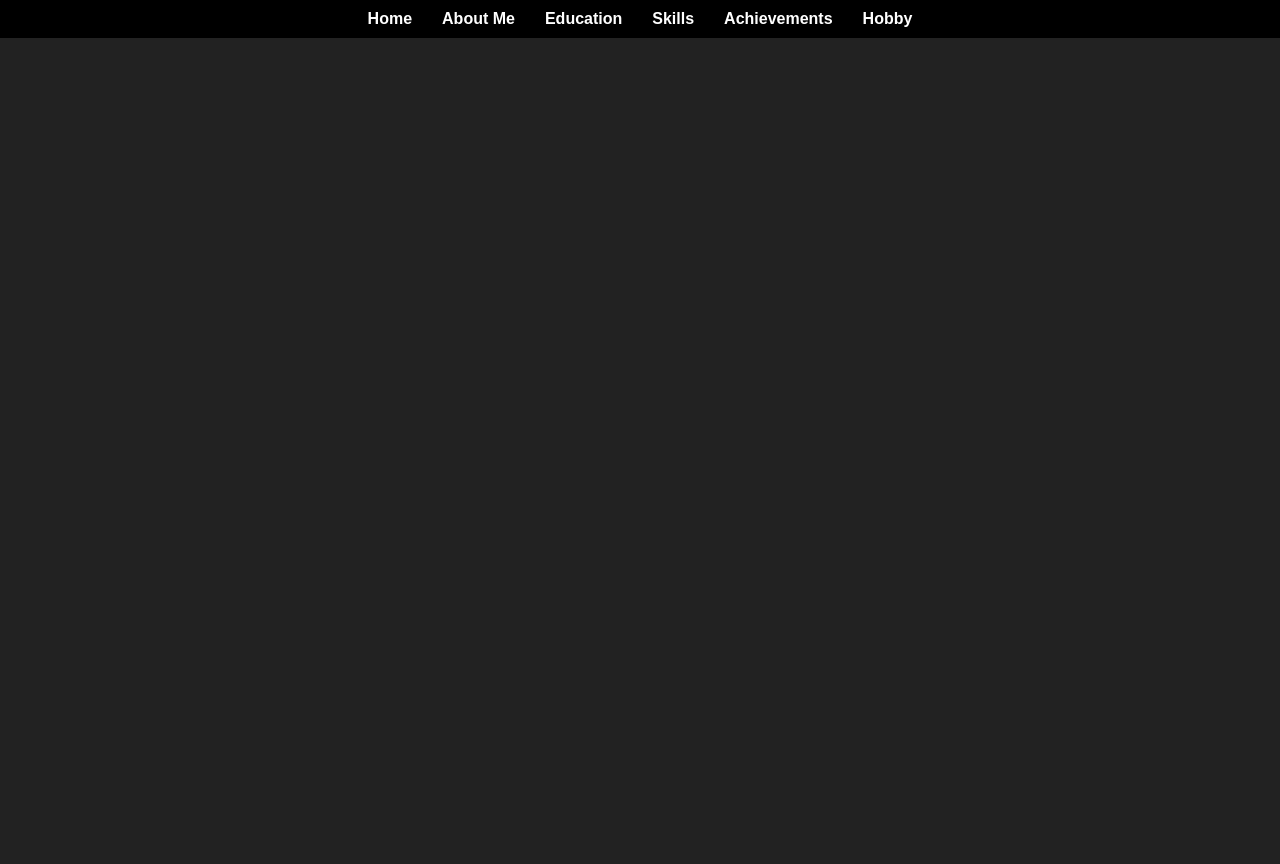
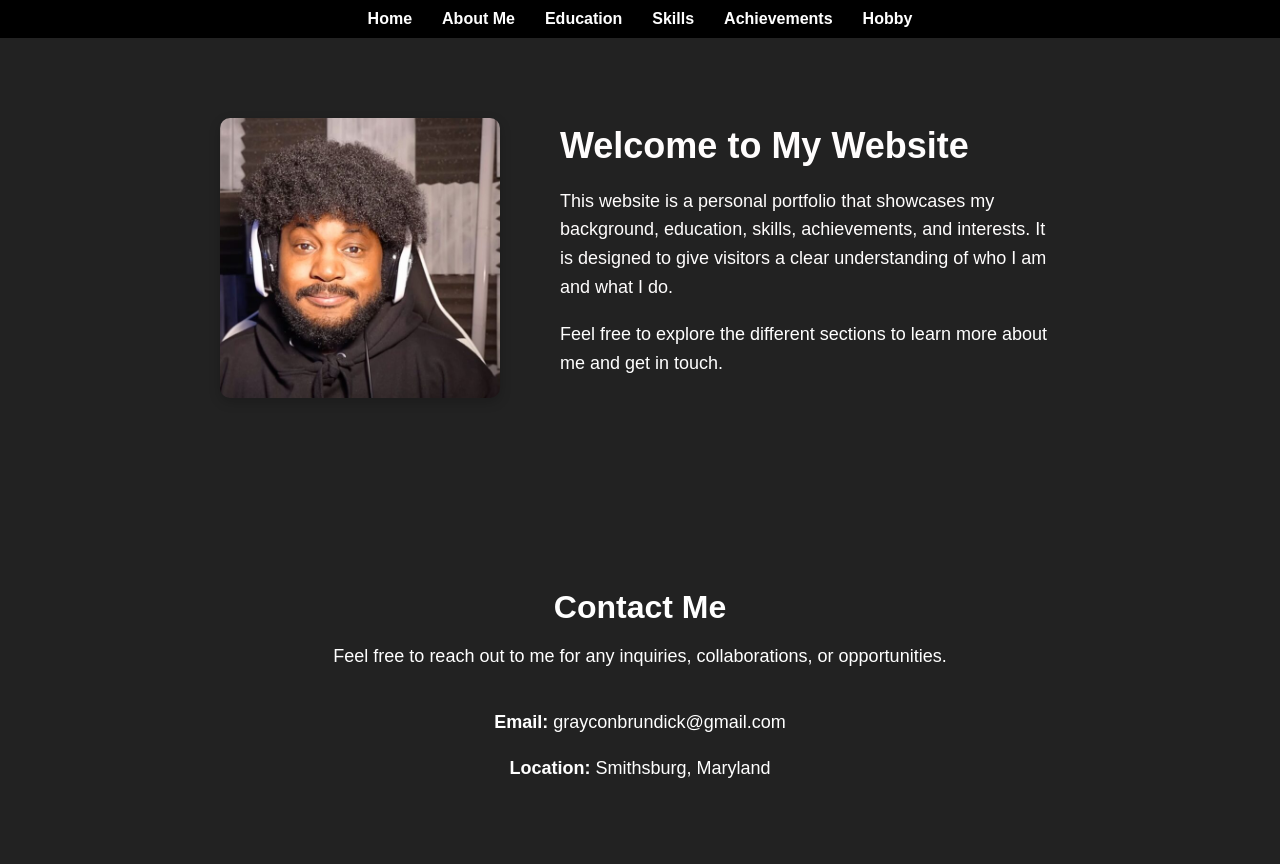
Before and after one commit to Grayson-B/Life-Web-, a plain HTML site: page index.html in a window 1280 px wide. Before the commit the page ends 800 px from the top, so only its background shows below. Drawn offline with Linux system fonts and the light colour scheme.

Commit message:
We have made our bios and info

```diff
--- a/index.html
+++ b/index.html
@@ -23,6 +23,90 @@
             </li>
         </ul>
     </div>
+        <div id="home" style="
+    display:flex;
+    align-items:center;
+    justify-content:center;
+    padding:80px 10%;
+    gap:60px;
+    background-color:#222222;
+">
 
+    <!-- Left Image -->
+    <div>
+        <img src="image.png" alt="Profile Picture" style="
+            width:280px;
+            height:280px;
+            object-fit:cover;
+            border-radius:10px;
+            box-shadow:0 4px 12px rgba(0,0,0,0.2);
+        ">
+    </div>
+
+    <!-- Right Description -->
+    <div style="max-width:500px;">
+        <h1 style="margin:0; font-size:36px; color:#fffdfd;">
+            Welcome to My Website
+        </h1>
+
+        <p style="
+            margin-top:20px;
+            font-size:18px;
+            line-height:1.6;
+            color:#fffdfd;
+        ">
+            This website is a personal portfolio that showcases my background,
+            education, skills, achievements, and interests. It is designed to
+            give visitors a clear understanding of who I am and what I do.
+        </p>
+
+        <p style="
+            font-size:18px;
+            line-height:1.6;
+            color:#ffffff;
+        ">
+            Feel free to explore the different sections to learn more about me
+            and get in touch.
+        </p>
+    </div>
+
+</div>
+ <!-- Contact Section -->
+<div id="Contact" style="
+    padding:80px 10%;
+    background-color:#222222;
+    text-align:center;
+">
+
+    <h2 style="
+        font-size:32px;
+        margin-bottom:20px;
+        color:#ffffff;
+    ">
+        Contact Me
+    </h2>
+
+    <p style="
+        font-size:18px;
+        color:#ffffff;
+        margin-bottom:40px;
+    ">
+        Feel free to reach out to me for any inquiries, collaborations, or opportunities.
+    </p>
+
+    <!-- Contact Details -->
+    <div style="
+        display:flex;
+        flex-direction:column;
+        gap:15px;
+        font-size:18px;
+        color:#ffffff;
+    ">
+        <p style="margin: 5px 0;"><strong>Email:</strong> grayconbrundick@gmail.com</p>
+
+        <p style = "margin:5px 0;"><strong>Location:</strong> Smithsburg, Maryland</p>
+    </div>
+
+</div>
     </body>
 </html>
```
Also changed, not shown: image.png (added).
